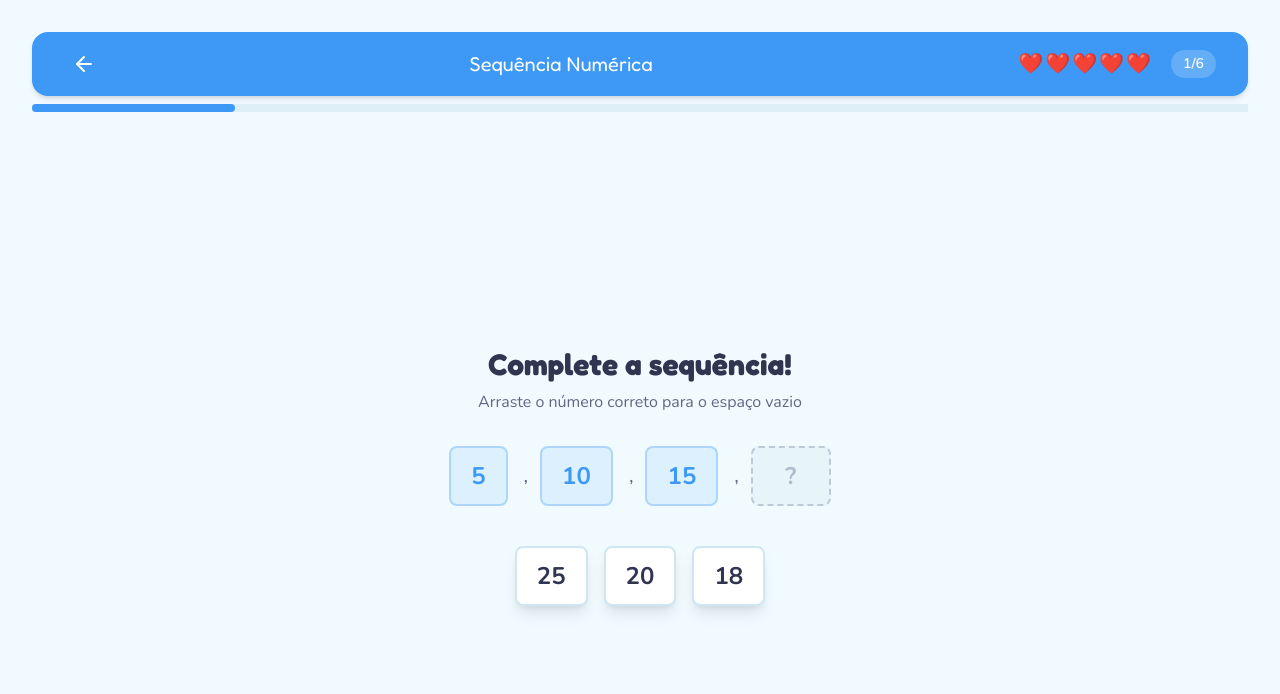
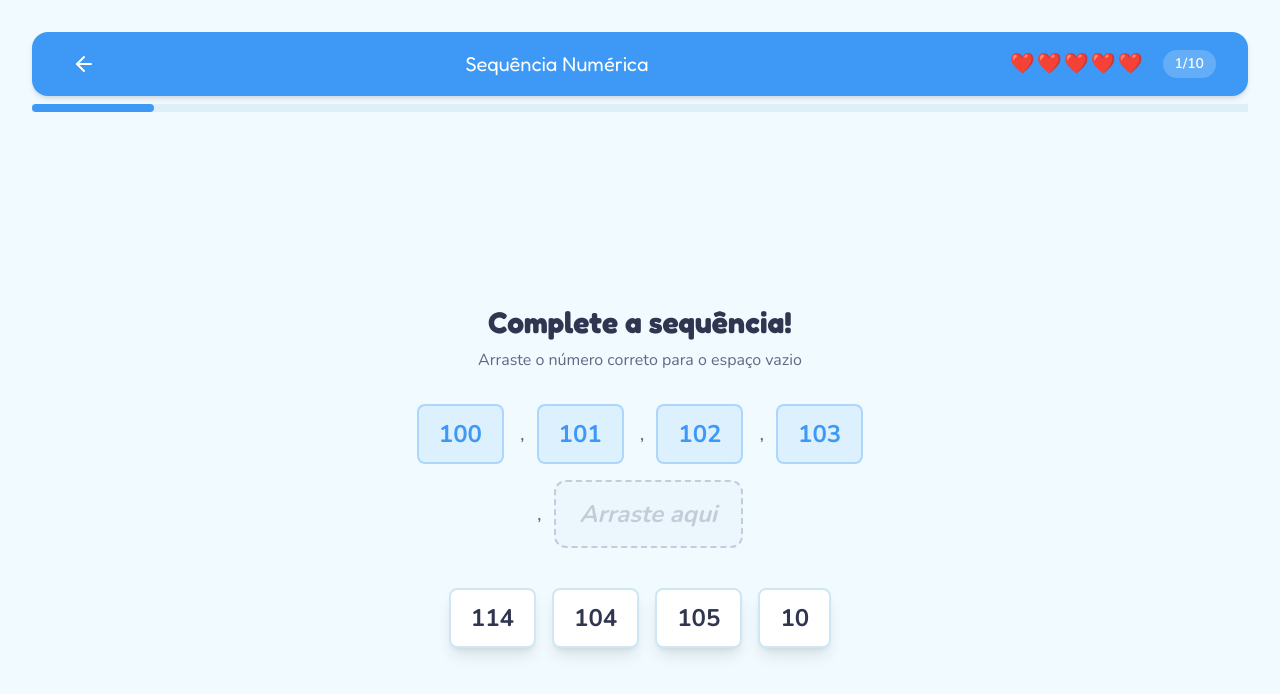
Before and after one commit to tisiqueiradev/aprender-brincando, a React (Vite) app: page /math in a window 1280 px wide. Shown: the top 694 px of the page. Built offline with nearby package versions, Linux system fonts and the light colour scheme.

Commit message:
fix: dropzone

```diff
--- a/src/app/pages/Math.tsx
+++ b/src/app/pages/Math.tsx
@@ -21,6 +21,10 @@ interface Exercise {
 
 const exercises: Exercise[] = [
   { sequence: [10, 20, 30, -1], missingIndex: 3, options: [30, 40, 25, 18] },
+  { sequence: [1, 2, 3, 4, -1], missingIndex: 4, options: [6, 9, 5, 10] },
+  { sequence: [2, 3, 4, 5, -1], missingIndex: 4, options: [6, 7, 5, 8] },
+  { sequence: [10, 11, 12, 13, -1], missingIndex: 4, options: [14, 19, 5, 10] },
+  { sequence: [100, 101, 102, 103, -1], missingIndex: 4, options: [114, 104, 105, 10] },
   { sequence: [5, 10, 15, -1], missingIndex: 3, options: [25, 20, 18] },
   { sequence: [2, 4, -1, 8], missingIndex: 2, options: [5, 6, 7] },
   { sequence: [100, 200, -1], missingIndex: 2, options: [300, 250, 400] },
--- a/src/components/DropZone.tsx
+++ b/src/components/DropZone.tsx
@@ -8,22 +8,53 @@ interface DropZoneProps {
   label?: string;
 }
 
-const DropZone = ({ id, children, status = "idle", label }: DropZoneProps) => {
+const DropZone = ({
+  id,
+  children,
+  status = "idle",
+  label,
+}: DropZoneProps) => {
   const { isOver, setNodeRef } = useDroppable({ id });
+
+  const isEmpty = !children;
 
   return (
     <div
       ref={setNodeRef}
       className={cn(
-        "min-w-[80px] min-h-[56px] px-5 py-3 rounded-lg border-2 border-dashed flex items-center justify-center font-display text-xl md:text-2xl font-bold transition-all duration-200",
-        status === "idle" && "border-muted-foreground/30 bg-muted/50",
-        status === "correct" && "border-success bg-success/10 text-success",
-        status === "wrong" && "border-destructive bg-destructive/10 text-destructive animate-shake",
-        isOver && status === "idle" && "border-primary bg-primary/10 scale-105",
-        !children && "text-muted-foreground/40"
+        // Estrutura base
+        "min-w-[90px] min-h-[64px] px-6 py-4",
+        "rounded-xl border-2 border-dashed",
+        "flex items-center justify-center",
+        "font-display text-xl md:text-2xl font-bold",
+        "transition-all duration-200 ease-out",
+        "select-none",
+
+        // Estado padrão
+        status === "idle" &&
+        "border-muted-foreground/40 bg-muted/40",
+
+        // Quando está sendo arrastado por cima
+        isOver &&
+        status === "idle" &&
+        "border-primary bg-primary/10 scale-110 shadow-md",
+
+        // Acertou
+        status === "correct" &&
+        "border-success bg-success/10 text-success scale-105",
+
+        // Errou
+        status === "wrong" &&
+        "border-destructive bg-destructive/10 text-destructive animate-shake",
+
+        // Quando vazio
+        isEmpty &&
+        "text-muted-foreground/40 italic animate-pulse"
       )}
     >
-      {children || label || "?"}
+      {children ??
+        label ??
+        (isOver ? "Solte aqui!" : "Arraste aqui")}
     </div>
   );
 };
```
